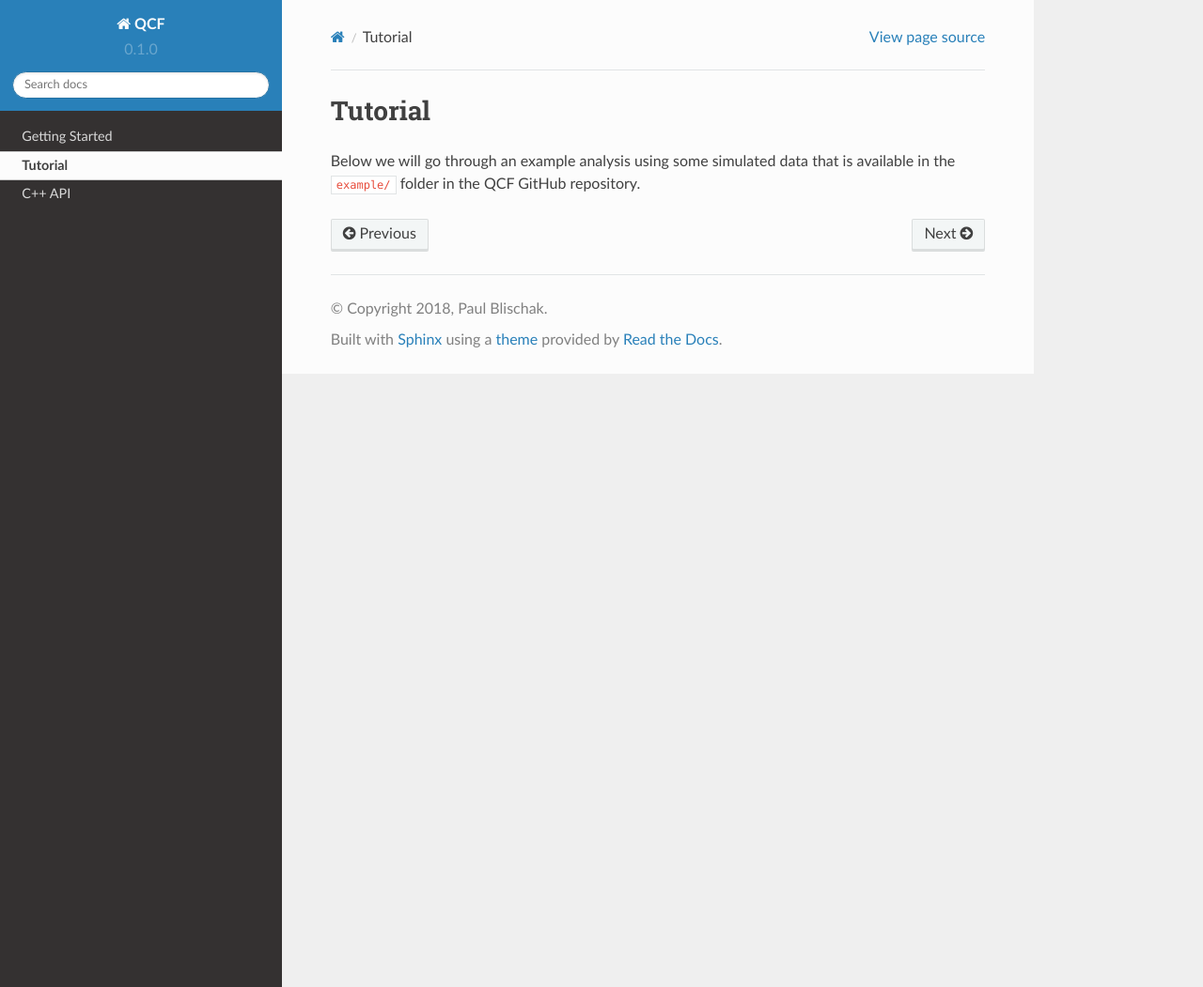
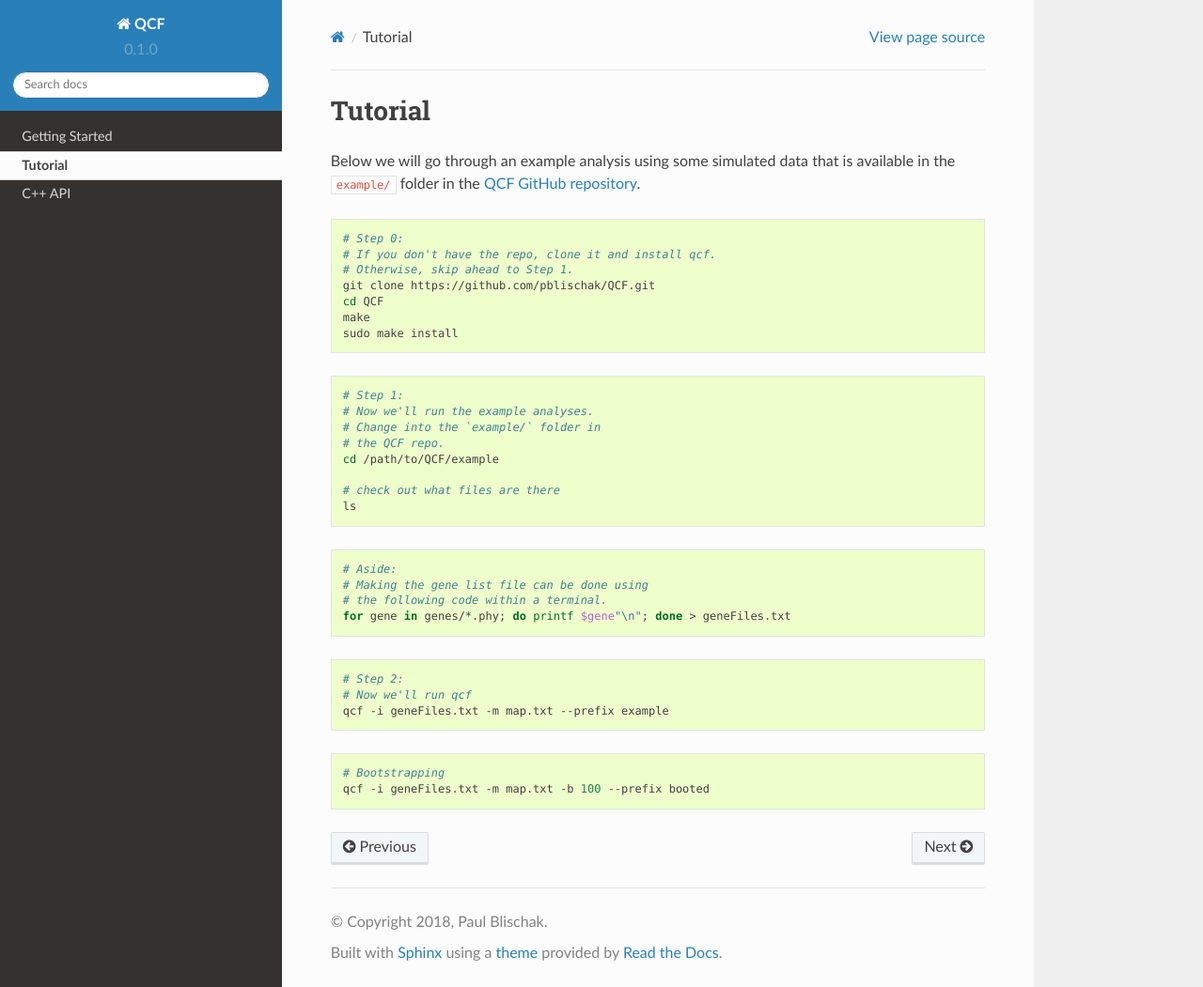
Before and after one commit to pblischak/QCF, a Sphinx documentation site: the page built from docs/tutorial.rst, in a window 1280 px wide and 1051 px high. Shown: the whole window at 94% size. Built offline with Sphinx 7.4.7 and the Read the Docs theme 2.0.0, drawn with Linux system fonts in a browser that asks for light colours.

Commit message:
adding more to docs

```diff
--- a/docs/getting_started.rst
+++ b/docs/getting_started.rst
@@ -63,6 +63,10 @@ Map File
 ~~~~~~~~
 
 The mapping file maps haplotypes to sampled taxa.
+The easiest way to do this is to sequentially number the haplotypes
+for each gene (e.g., SpeciesName_1, SpeciesName_2, etc.).
+Genes are treated as independent, so they can reuse the same
+haplotype names. Also, not all genes need to have all haplotypes.
 For each taxon, start with its name, followed by a colon (``:``), then the
 names of the haplotypes that are present in the Phylip files containing the
 sequence data, each separated by a comma (``,``). **There should be no spaces**.
--- a/docs/tutorial.rst
+++ b/docs/tutorial.rst
@@ -4,4 +4,44 @@ Tutorial
 ========
 
 Below we will go through an example analysis using some simulated data that is
-available in the ``example/`` folder in the QCF GitHub repository.
+available in the ``example/`` folder in the
+`QCF GitHub repository <https://github.com/pblischak/QCF>`__.
+
+.. code:: bash
+
+  # Step 0:
+  # If you don't have the repo, clone it and install qcf.
+  # Otherwise, skip ahead to Step 1.
+  git clone https://github.com/pblischak/QCF.git
+  cd QCF
+  make
+  sudo make install
+
+.. code:: bash
+
+  # Step 1:
+  # Now we'll run the example analyses.
+  # Change into the `example/` folder in
+  # the QCF repo.
+  cd /path/to/QCF/example
+
+  # check out what files are there
+  ls
+
+.. code:: bash
+
+  # Aside:
+  # Making the gene list file can be done using
+  # the following code within a terminal.
+  for gene in genes/*.phy; do printf $gene"\n"; done > geneFiles.txt
+
+.. code:: bash
+
+  # Step 2:
+  # Now we'll run qcf
+  qcf -i geneFiles.txt -m map.txt --prefix example
+
+.. code:: bash
+
+  # Bootstrapping
+  qcf -i geneFiles.txt -m map.txt -b 100 --prefix booted
```
